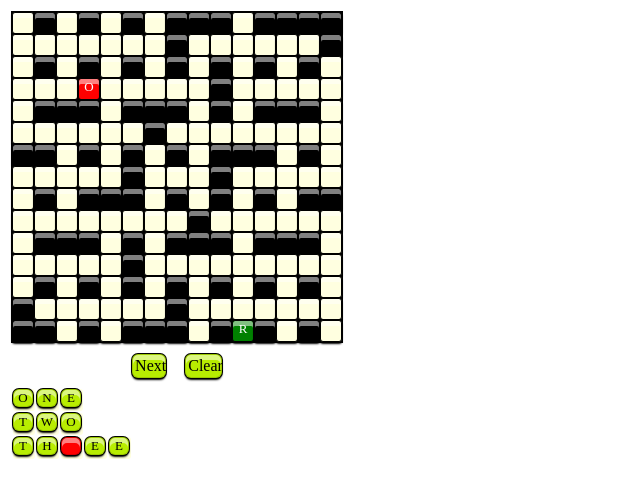
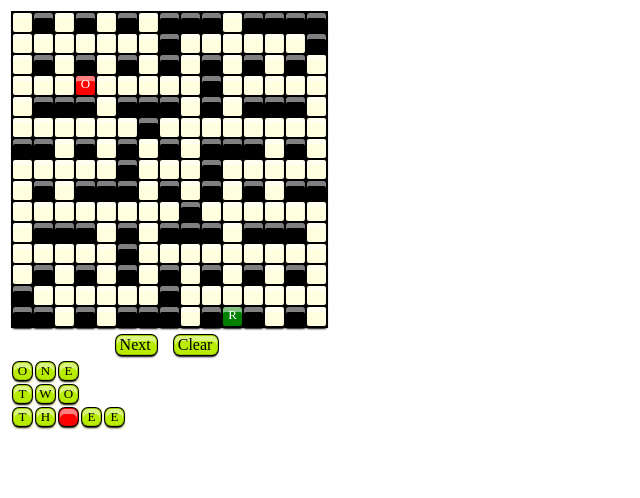
Before and after one commit to psach/game-2, a website: page www/index.html in a window 1280 px wide. Shown: the whole page, without its empty margins (0-640 px from the left). Drawn offline with Linux system fonts and the light colour scheme.

Commit message:
ui tuning

```diff
--- a/www/crossword.css
+++ b/www/crossword.css
@@ -109,16 +109,16 @@
 
 
 .cwd-tile {
-    width: 22px;
-    height: 22px;
+    width: 21px;
+    height: 21px;
     border: solid 0.5px black;
     padding: 0;
     vertical-align: top;
 }
 
 .cwd-tile-word {
-    width: 22px;
-    height: 22px;
+    width: 21px;
+    height: 21px;
     border: solid 0px black;
     padding: 0;
     vertical-align: top;
--- a/www/index.html
+++ b/www/index.html
@@ -233,9 +233,9 @@
 
 <tr >
 
-<td style="padding: 5px " ><div class="more d3" style="padding: 2px" align="center" > Next </div></td>
+<td><div class="more d3" style="padding-left: 3px;padding-right: 10px;" align="center" > Next </div></td>
 <td>&nbsp;</td>
-<td><div class="clear d3 " style="padding: 2px " align="center" > Clear </div></td>
+<td><div class="clear d3 " style="padding-left: 3px;padding-right: 10px; " align="center" > Clear </div></td>
 
 </tr>
 </tbody></table>
```
